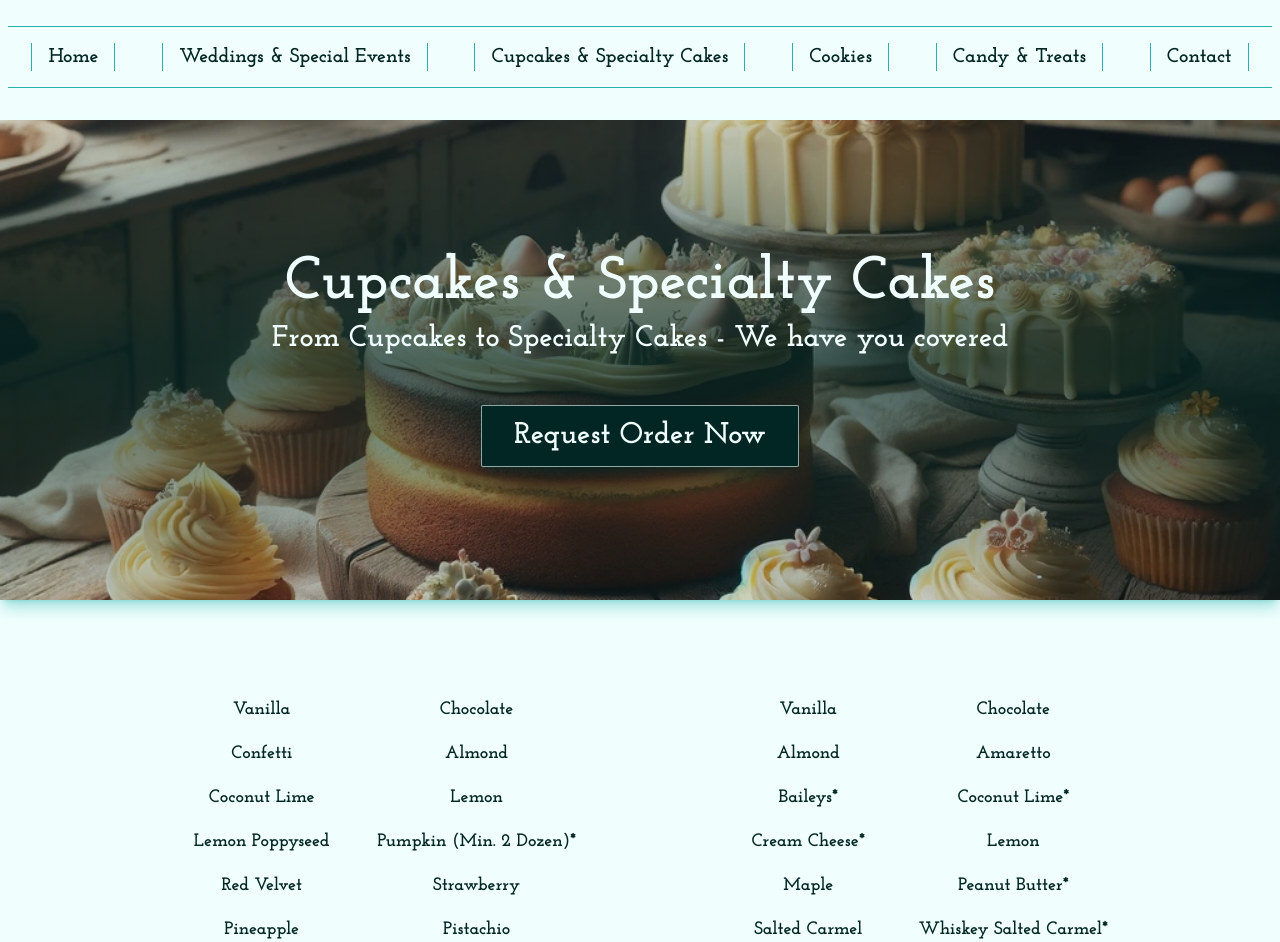
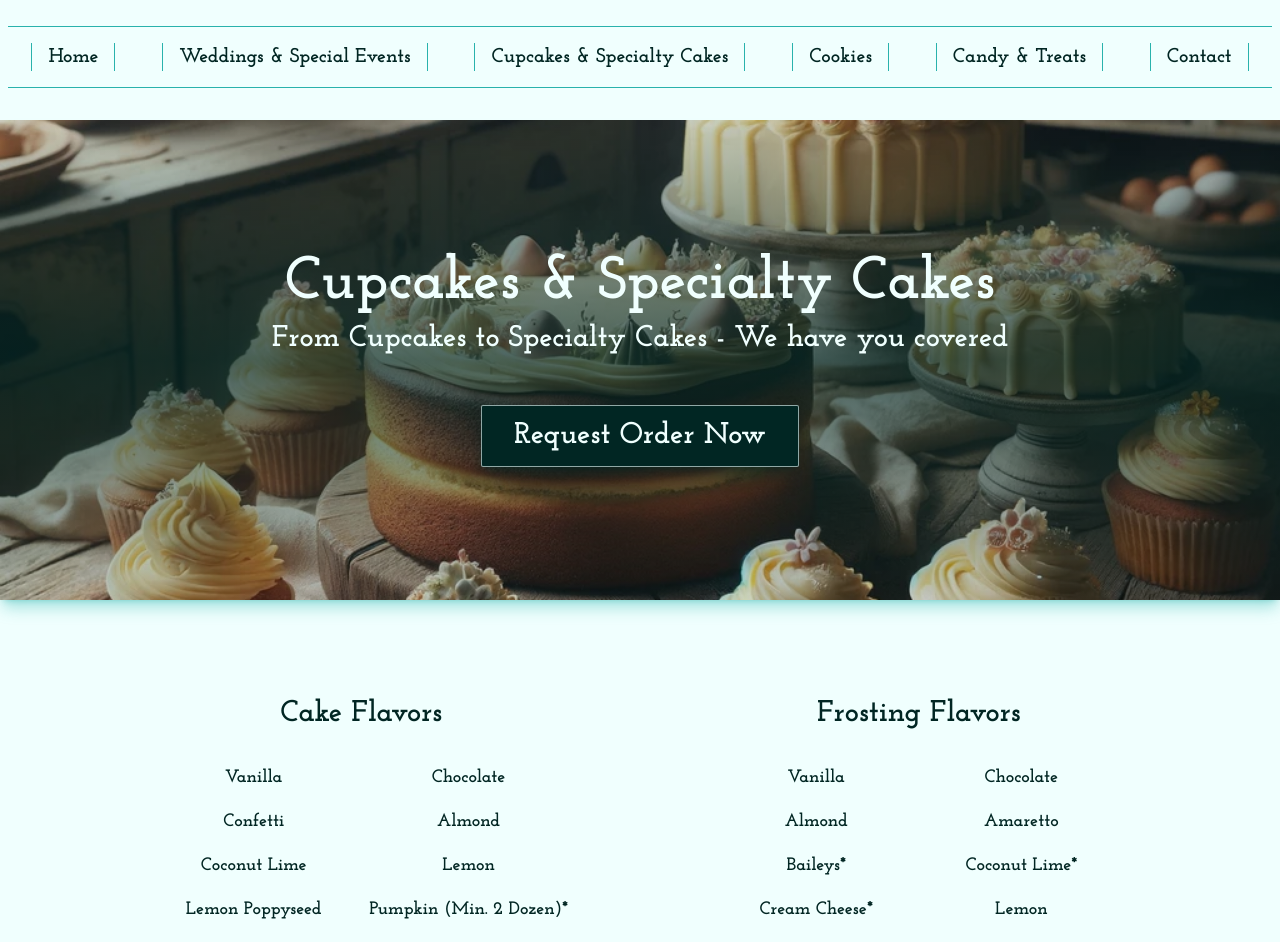
Before and after one commit to latz09/sweet-juan-jos, a Next.js app: page /services/cupcakes-and-specialty-cakes in a window 1280 px wide. Shown: the top 942 px of the page. Built offline with nearby package versions, Linux system fonts and the light colour scheme.

Commit message:
include heading

```diff
--- a/components/menus/CupcakesAndSpecialtyCakesMenu.js
+++ b/components/menus/CupcakesAndSpecialtyCakesMenu.js
@@ -5,8 +5,8 @@ import {motion} from 'framer-motion';
 
 const CupcakesAndSpecialtyCakesMenu = ({ data }) => {
 	const renderFlavorSection = (title, flavors) => (
-		<div className='grid place-items-center gap-8'>
-
+		<div className='grid place-items-center gap-8 mx-2'>
+			<SubHeading title={title} type='dark' />
 			<FlavorList flavors={flavors} />
 			{/* <div className="mt-16"> */}
 
```
